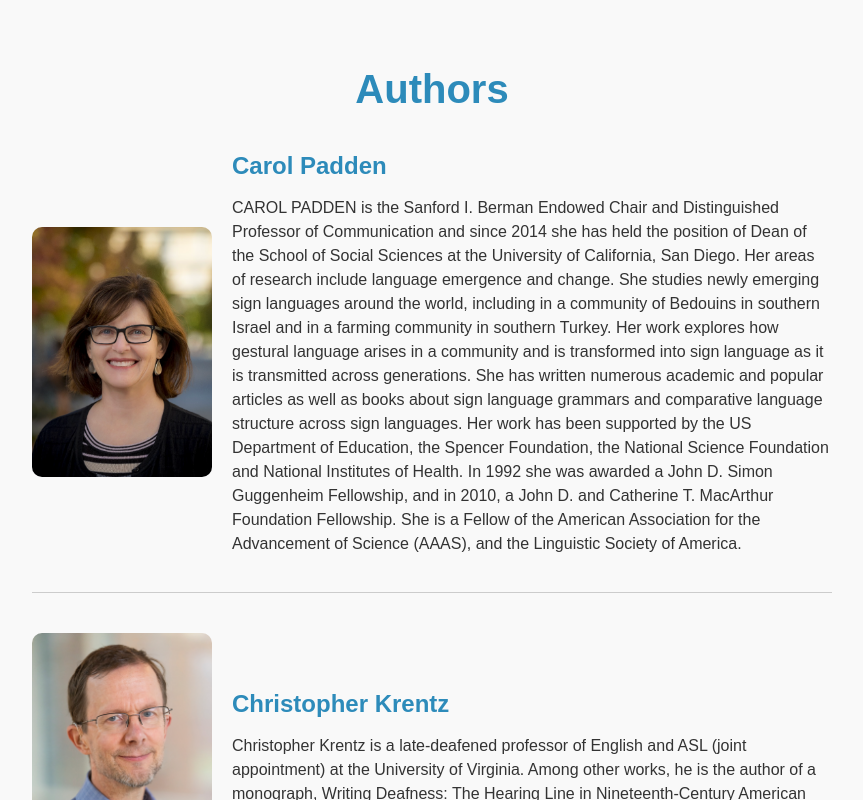
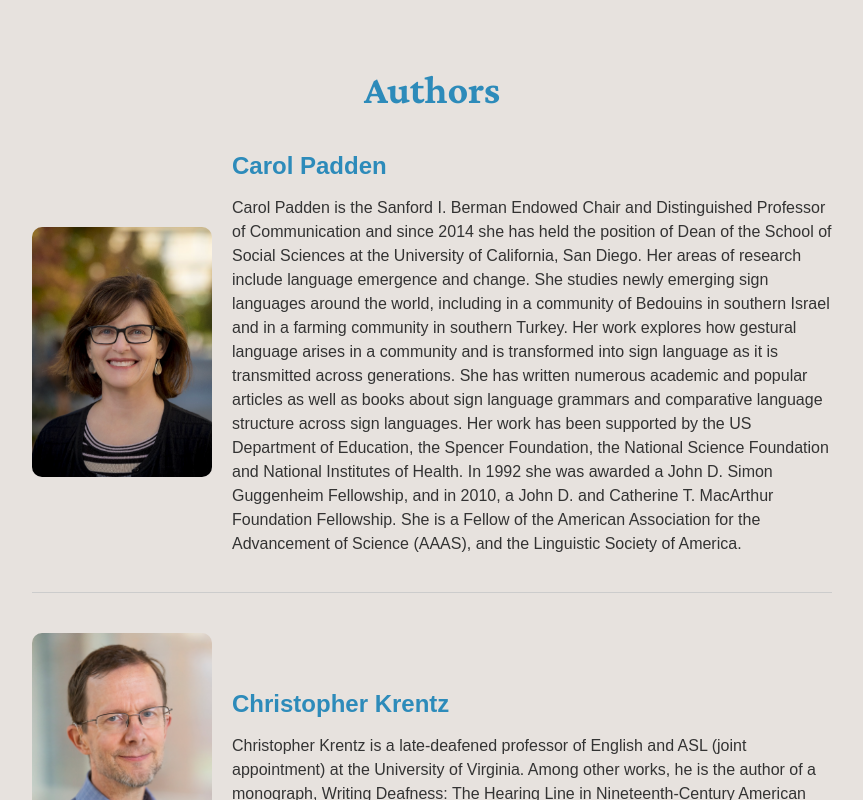
Before and after one commit to cwang12197/deaf_lit_festival, a React (Create React App) app in the folder deaf_ui/: page /deaf_lit_festival/authors in a window 1280 px wide. Shown: the top 800 px of the page, without its empty margins (208-1071 px from the left). Built offline with nearby package versions, Linux system fonts and the light colour scheme.

Commit message:
update authors background color

```diff
--- a/deaf_ui/src/Authors/Authors.css
+++ b/deaf_ui/src/Authors/Authors.css
@@ -1,5 +1,5 @@
 .authors-container {
-    background-color: #f9f9f9;
+    background-color: #e7e2de;
     padding: 40px 20px;
     text-align: center;
 }
@@ -8,7 +8,7 @@
     font-size: 2.5rem;
     color: #2d8bba;
     margin-bottom: 20px;
-    font-family: Arial, sans-serif;
+    font-family: 'Crimson pro';
 }
 
 .authors-list {
--- a/deaf_ui/src/Authors/Authors.js
+++ b/deaf_ui/src/Authors/Authors.js
@@ -5,7 +5,7 @@ const authors = [
     {
         id: 1,
         name: "Carol Padden",
-        bio: "CAROL PADDEN is the Sanford I. Berman Endowed Chair and Distinguished Professor of Communication and since 2014 she has held the position of Dean of the School of Social Sciences at the University of California, San Diego. Her areas of research include language emergence and change. She studies newly emerging sign languages around the world, including in a community of Bedouins in southern Israel and in a farming community in southern Turkey. Her work explores how gestural language arises in a community and is transformed into sign language as it is transmitted across generations. She has written numerous academic and popular articles as well as books about sign language grammars and comparative language structure across sign languages. Her work has been supported by the US Department of Education, the Spencer Foundation, the National Science Foundation and National Institutes of Health. In 1992 she was awarded a John D. Simon Guggenheim Fellowship, and in 2010, a John D. and Catherine T. MacArthur Foundation Fellowship. She is a Fellow of the American Association for the Advancement of Science (AAAS), and the Linguistic Society of America.",
+        bio: "Carol Padden is the Sanford I. Berman Endowed Chair and Distinguished Professor of Communication and since 2014 she has held the position of Dean of the School of Social Sciences at the University of California, San Diego. Her areas of research include language emergence and change. She studies newly emerging sign languages around the world, including in a community of Bedouins in southern Israel and in a farming community in southern Turkey. Her work explores how gestural language arises in a community and is transformed into sign language as it is transmitted across generations. She has written numerous academic and popular articles as well as books about sign language grammars and comparative language structure across sign languages. Her work has been supported by the US Department of Education, the Spencer Foundation, the National Science Foundation and National Institutes of Health. In 1992 she was awarded a John D. Simon Guggenheim Fellowship, and in 2010, a John D. and Catherine T. MacArthur Foundation Fellowship. She is a Fellow of the American Association for the Advancement of Science (AAAS), and the Linguistic Society of America.",
         image: process.env.PUBLIC_URL + "/Carol Paden.png",
     },
     {
```
